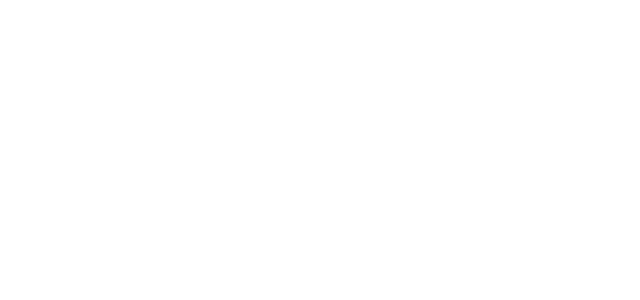
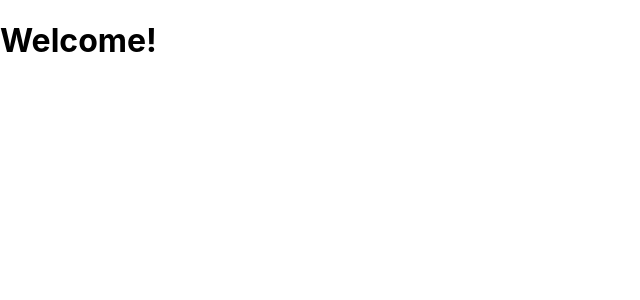
Before and after one commit to build-umass/umass_isa, a React (Create React App) app in the folder frontend/umass_isa/: page / in a window 1280 px wide. Shown: the top 300 px of the page, without its empty margins (0-640 px from the left). Built offline with nearby package versions, Linux system fonts and the light colour scheme.

Commit message:
added public , which is the facing page component

```diff
--- a/frontend/umass_isa/src/App.js
+++ b/frontend/umass_isa/src/App.js
@@ -1,11 +1,14 @@
 import { Routes, Route } from 'react-router-dom'
 import Layouts from './components/Layouts'
+import Public from './components/Public'
 
 function App() {
   return (
     <Routes>
+      {/* this element is the parent route of everything else*/}
       <Route path="/" element={<Layouts />}>
-
+        <Route index element={<Public />} />
+        {/* public links to a login component, 11:18 video 5 */}
       </Route>
     </Routes>
   );
--- /dev/null
+++ b/frontend/umass_isa/src/components/Public.js
@@ -0,0 +1,16 @@
+// public facing page
+// need link from react router
+import { Link } from 'react-router-dom'
+
+const Public = () => {
+    //basic web page
+    const content = (
+        <header>
+            <h1> Welcome! </h1>
+        </header>
+    )
+
+    return content
+}
+
+export default Public
```
